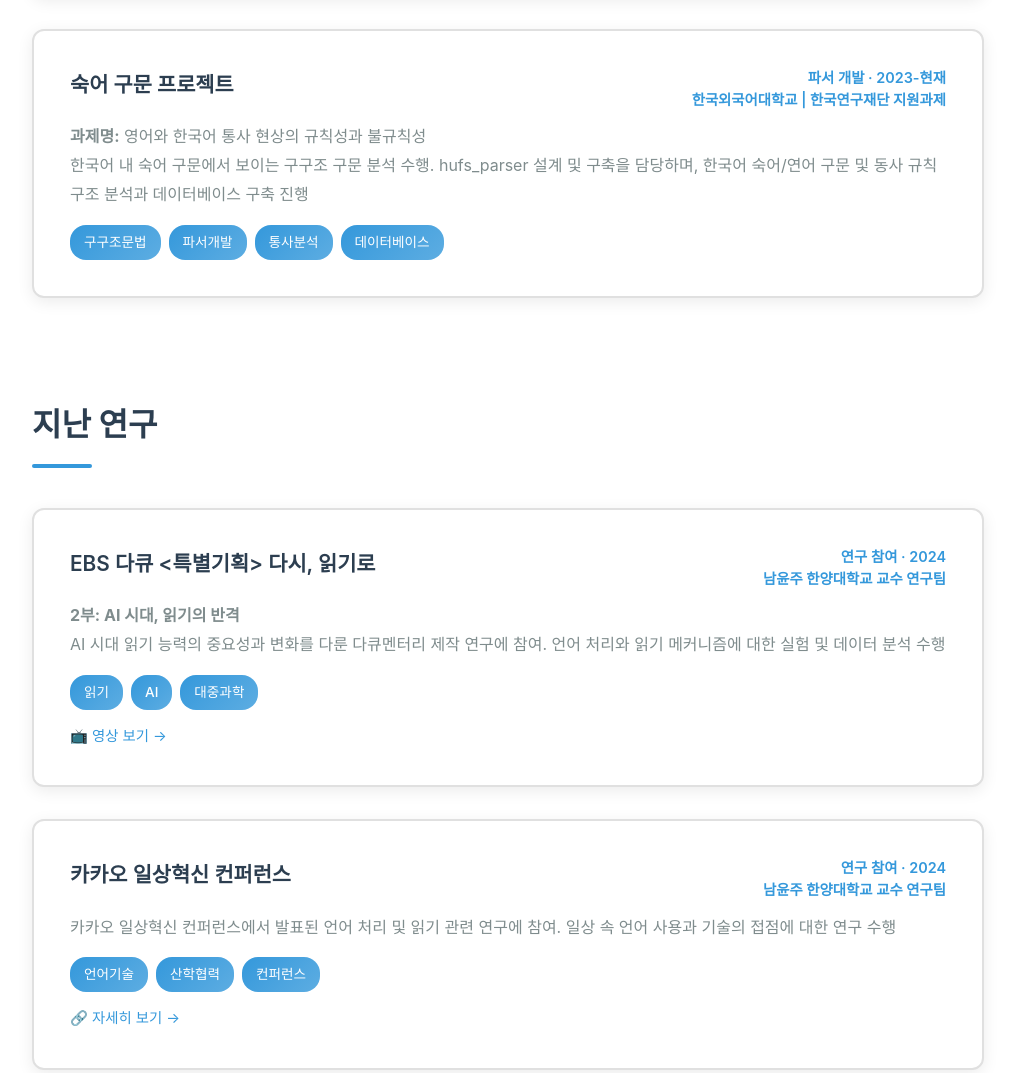
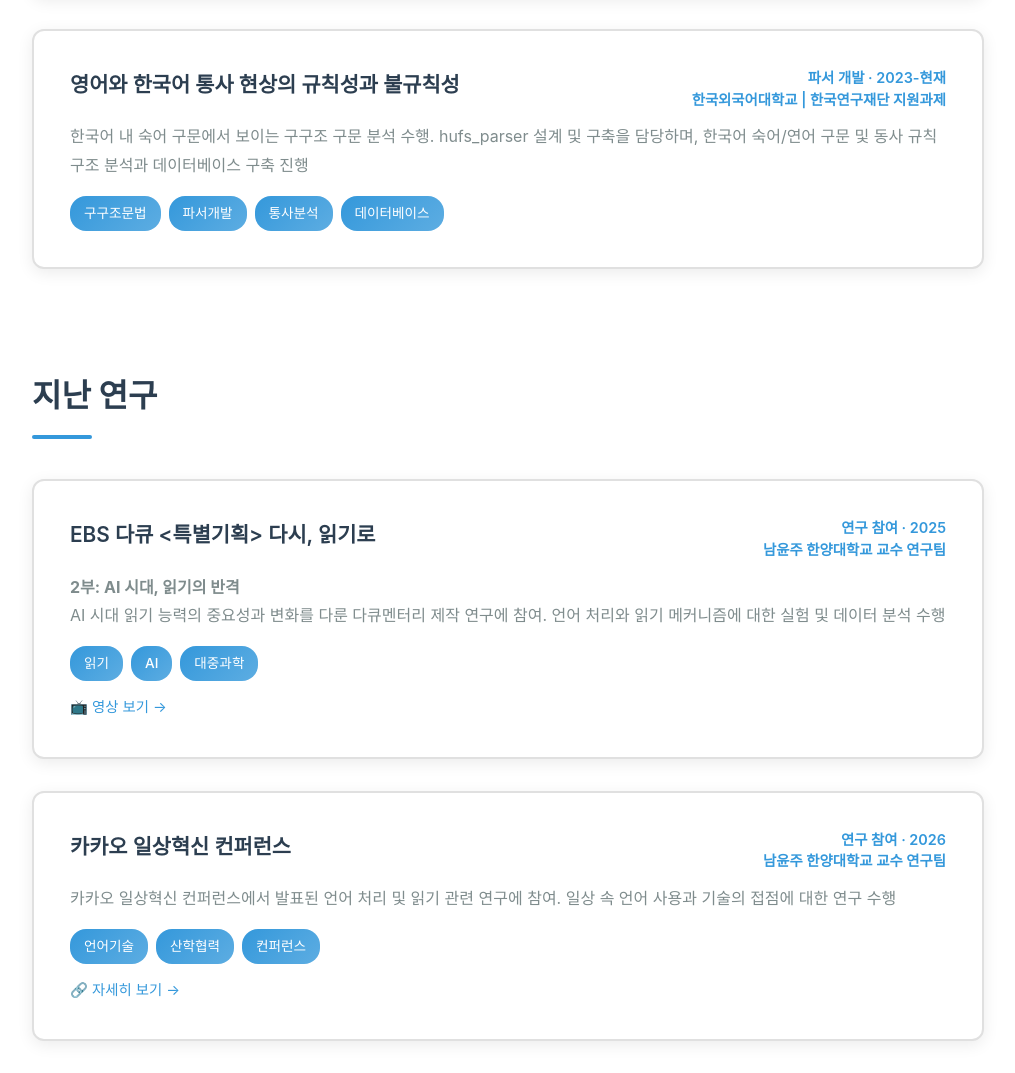
Before and after one commit to koreanteacherjw/jaewon_choi.github.io, a plain HTML site: page index.html in a window 1280 px wide. Shown: the part 6422-7495 px from the top of the page, without its empty margins (132-1147 px from the left). Drawn offline with Linux system fonts and the light colour scheme.

Commit message:
Update project years in index.html

```diff
--- a/index.html
+++ b/index.html
@@ -1291,14 +1291,13 @@
 
                 <div class="project-card">
                     <div class="project-header">
-                        <h3>숙어 구문 프로젝트</h3>
+                        <h3>영어와 한국어 통사 현상의 규칙성과 불규칙성</h3>
                         <div class="project-role">
                             파서 개발 · 2023-현재<br>
                             한국외국어대학교 | 한국연구재단 지원과제
                         </div>
                     </div>
                     <div class="project-desc">
-                        <strong>과제명:</strong> 영어와 한국어 통사 현상의 규칙성과 불규칙성<br>
                         한국어 내 숙어 구문에서 보이는 구구조 구문 분석 수행. hufs_parser 설계 및 구축을 담당하며, 한국어 숙어/연어 구문 및 동사 규칙 구조 분석과 데이터베이스 구축 진행
                     </div>
                     <div class="project-tags">
@@ -1318,7 +1317,7 @@
                     <div class="project-header">
                         <h3>EBS 다큐 <특별기획> 다시, 읽기로</h3>
                         <div class="project-role">
-                            연구 참여 · 2024<br>
+                            연구 참여 · 2025<br>
                             남윤주 한양대학교 교수 연구팀
                         </div>
                     </div>
@@ -1342,7 +1341,7 @@
                     <div class="project-header">
                         <h3>카카오 일상혁신 컨퍼런스</h3>
                         <div class="project-role">
-                            연구 참여 · 2024<br>
+                            연구 참여 · 2026<br>
                             남윤주 한양대학교 교수 연구팀
                         </div>
                     </div>
```
